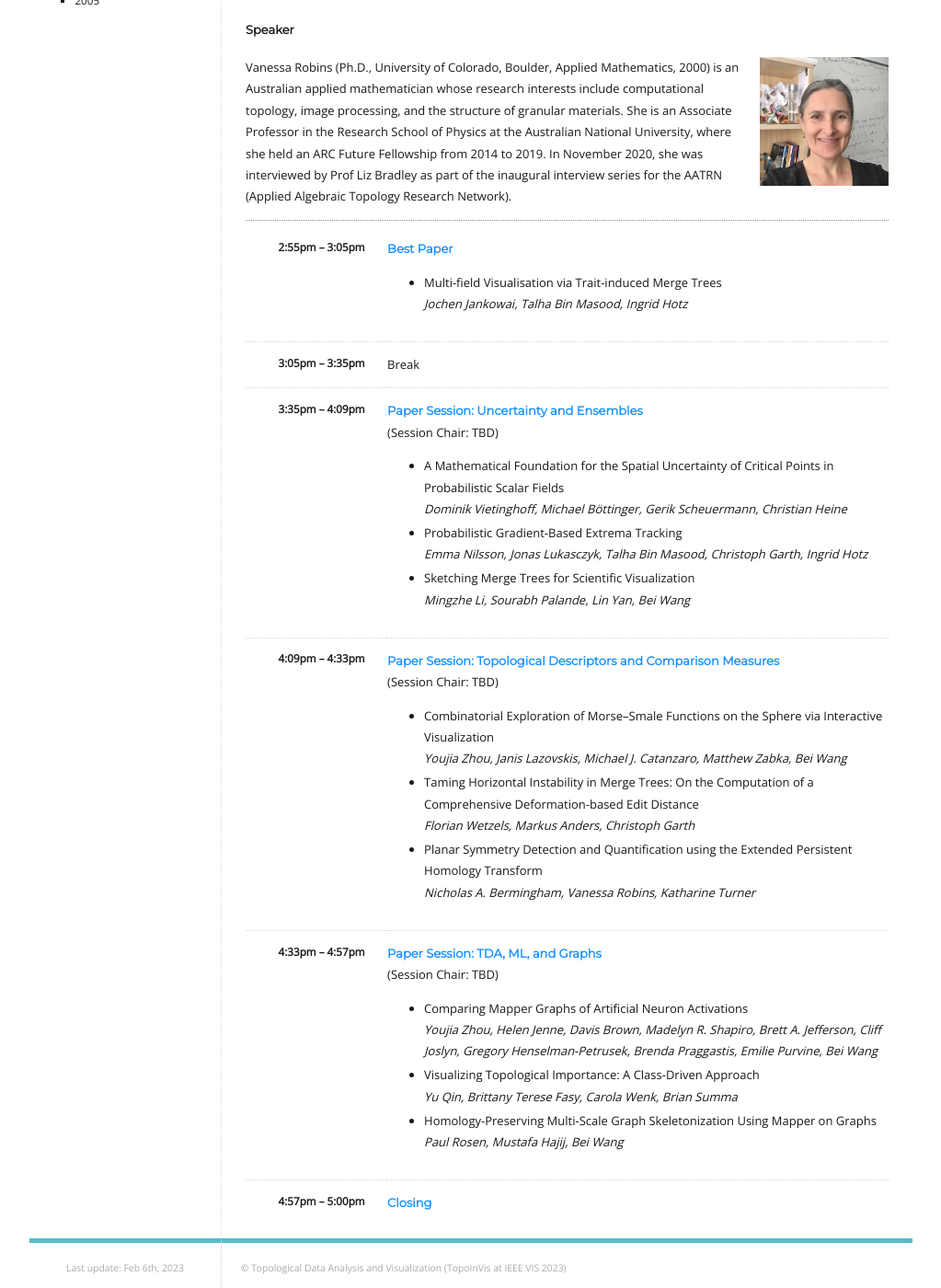
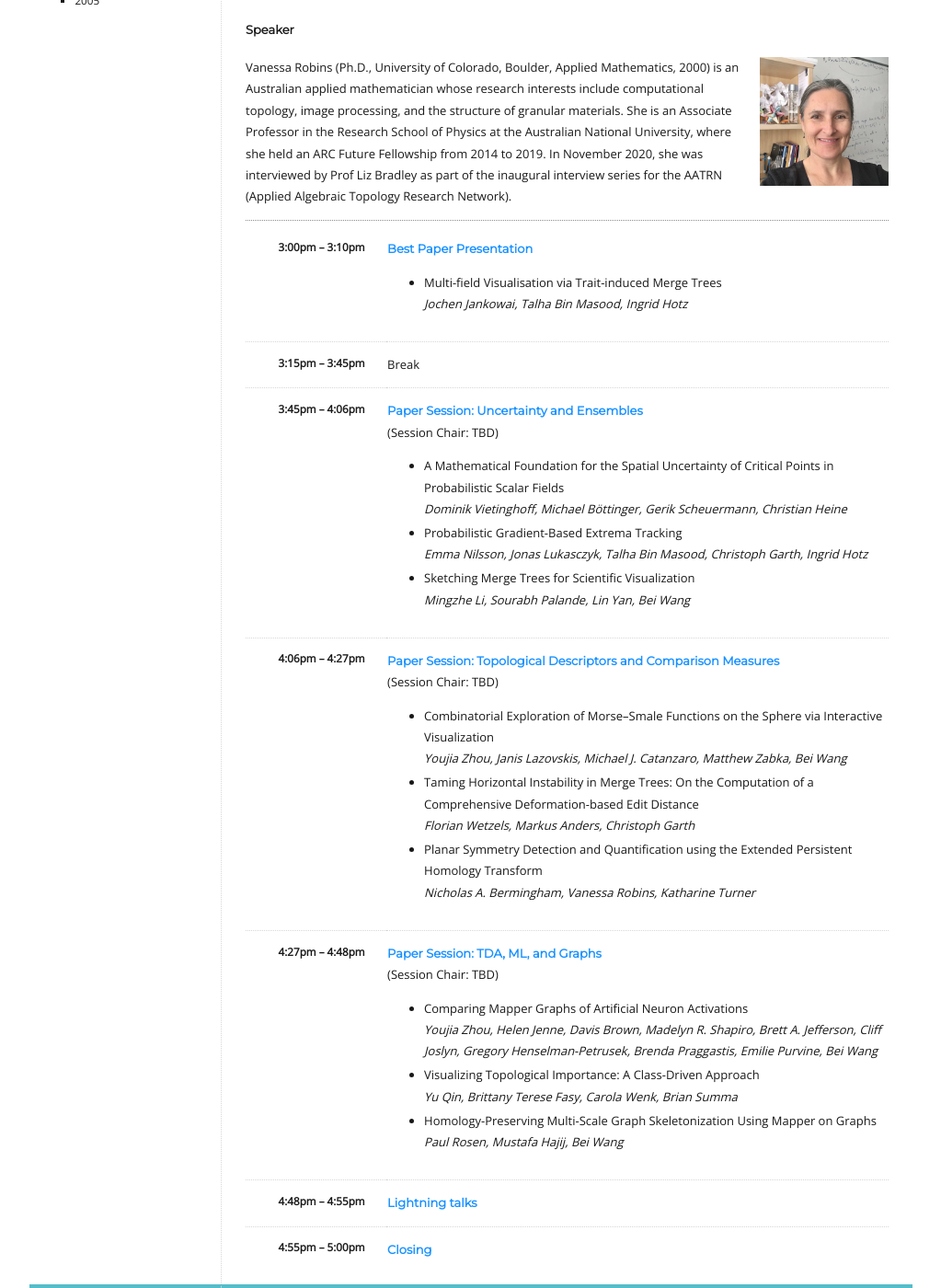
Before and after one commit to TopoInVis-Workshop/2024, a Jekyll site: the page built from _pages/program.md, in a window 1280 px wide and 1400 px high, scrolled down 792 px. Shown: the whole window at 92% size, without its empty margins (128-1151 px from the left). Built offline with Jekyll 4.4.1, drawn with Linux system fonts in a browser that asks for light colours; some of the changed text lies outside the part shown.

Commit message:
Update program.md

```diff
--- a/_pages/program.md
+++ b/_pages/program.md
@@ -21,7 +21,7 @@ Venue: Room 106 @ [VIS](https://ieeevis.org/year/2023/welcome)
     </td>
   </tr>
   <tr>
-    <td>2:10pm &ndash; 2:55pm</td>
+    <td>2:10pm &ndash; 3:00pm</td>
     <td>
       <h4>Keynote Presentation
       </h4>
@@ -50,9 +50,9 @@ Vanessa Robins (Ph.D., University of Colorado, Boulder, Applied Mathematics, 200
 
 <table class="program">
   <tr>
-    <td>2:55pm &ndash; 3:05pm</td>
+    <td>3:00pm &ndash; 3:10pm</td>
     <td>
-      <h4>Best Paper</h4>
+      <h4>Best Paper Presentation</h4>
       <ul>
         <li>
            Multi-field Visualisation via Trait-induced Merge Trees
@@ -64,12 +64,12 @@ Vanessa Robins (Ph.D., University of Colorado, Boulder, Applied Mathematics, 200
   </tr>
 
   <tr>
-    <td>3:05pm &ndash; 3:35pm</td>
+    <td>3:15pm &ndash; 3:45pm</td>
     <td>Break</td>
   </tr>
 
   <tr>
-    <td>3:35pm &ndash; 4:09pm</td>
+    <td>3:45pm &ndash; 4:06pm</td>
     <td>
       <h4>Paper Session: Uncertainty and Ensembles</h4>
       (Session Chair: TBD)
@@ -94,7 +94,7 @@ Vanessa Robins (Ph.D., University of Colorado, Boulder, Applied Mathematics, 200
   </tr>
 
   <tr>
-    <td>4:09pm &ndash; 4:33pm</td>
+    <td>4:06pm &ndash; 4:27pm</td>
     <td>
       <h4>Paper Session: Topological Descriptors and Comparison Measures</h4>
       (Session Chair: TBD)
@@ -119,7 +119,7 @@ Vanessa Robins (Ph.D., University of Colorado, Boulder, Applied Mathematics, 200
   </tr>
 
   <tr>
-    <td>4:33pm &ndash; 4:57pm</td>
+    <td>4:27pm &ndash; 4:48pm</td>
     <td>
       <h4>Paper Session: TDA, ML, and Graphs</h4>
       (Session Chair: TBD)
@@ -144,7 +144,14 @@ Vanessa Robins (Ph.D., University of Colorado, Boulder, Applied Mathematics, 200
   </tr>
 
   <tr>
-    <td>4:57pm &ndash; 5:00pm</td>
+    <td>4:48pm &ndash; 4:55pm</td>
+    <td>
+      <h4>Lightning talks</h4>
+<!--       (Session Chair: TDA) -->
+    </td>
+  </tr>
+  <tr>
+    <td>4:55pm &ndash; 5:00pm</td>
     <td>
       <h4>Closing</h4>
 <!--       (Session Chair: TDA) -->
```
